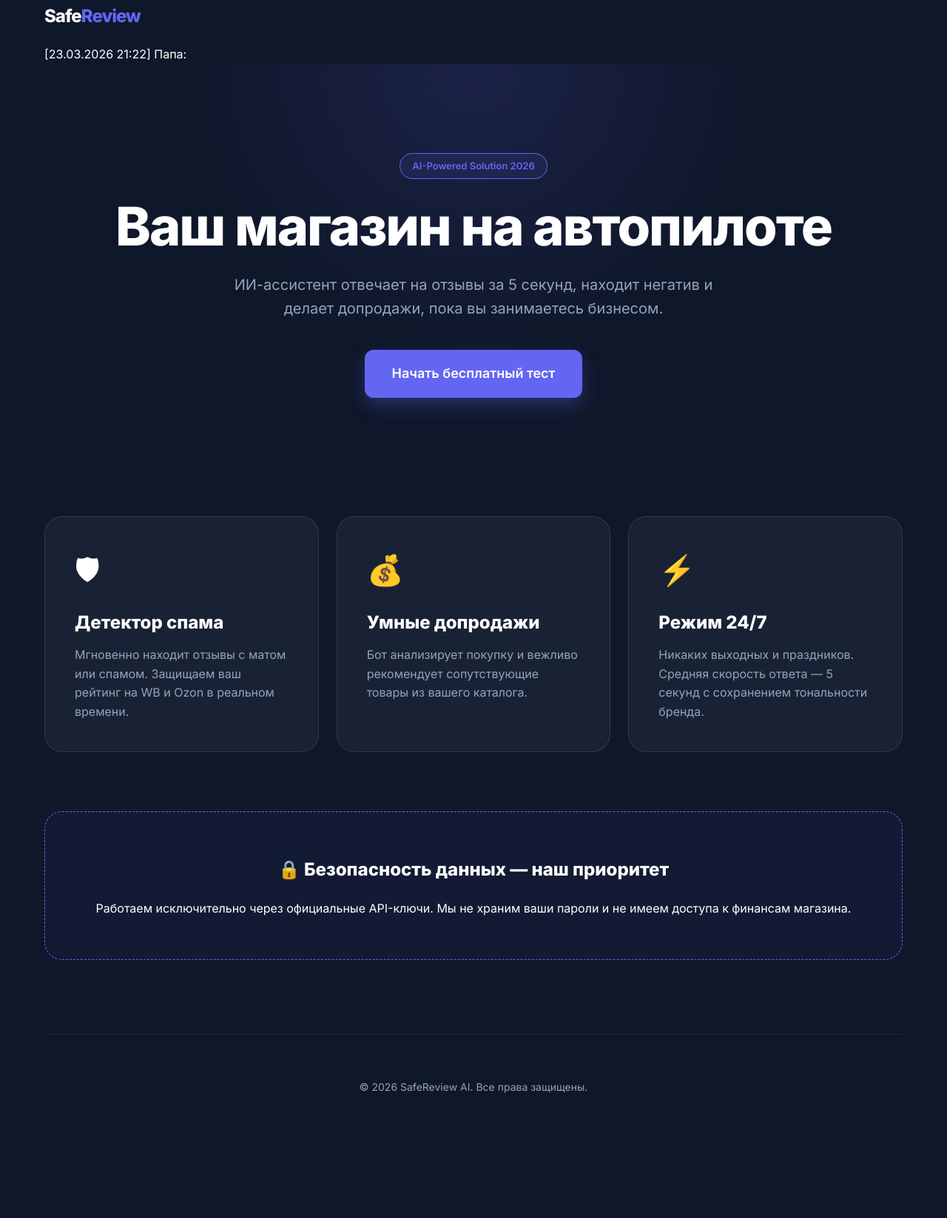
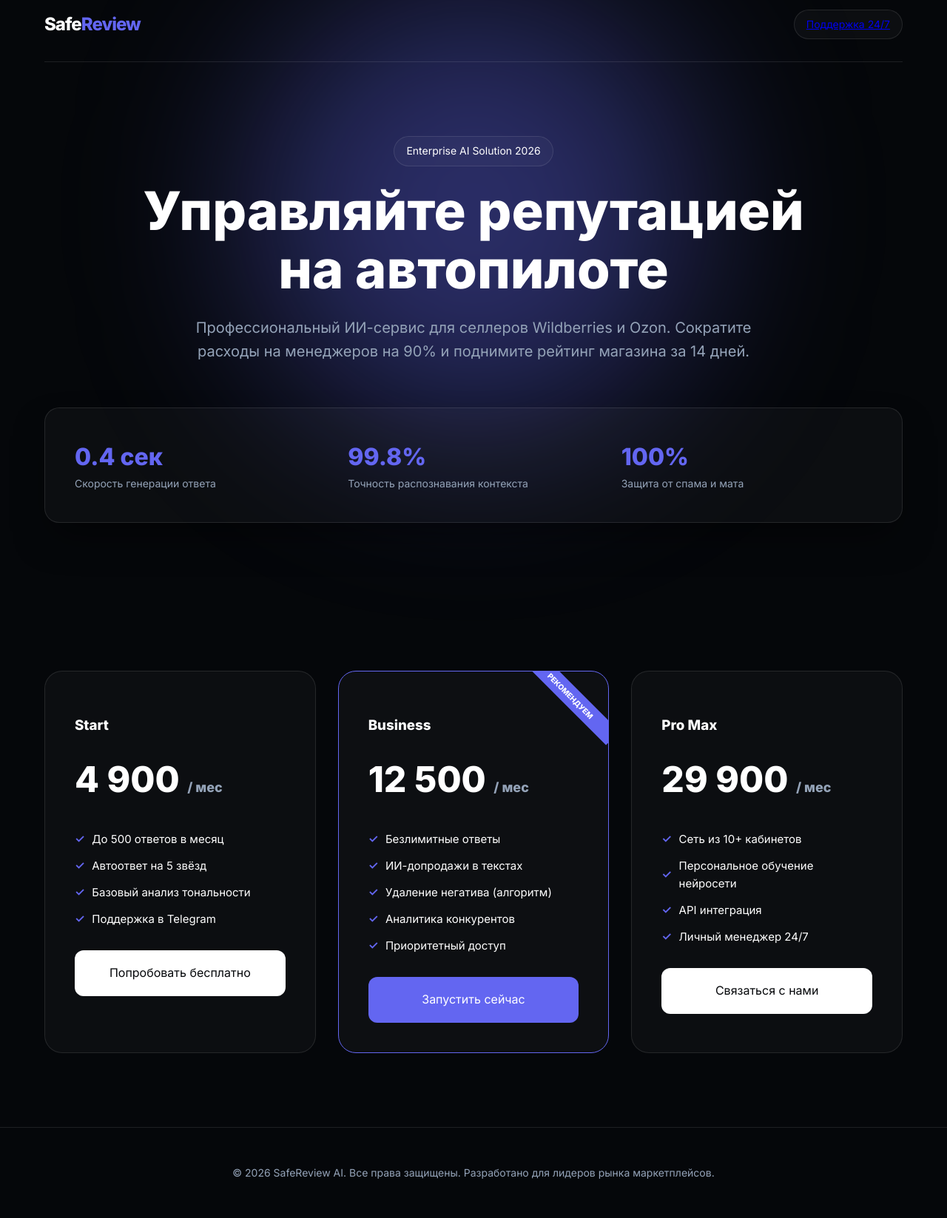
Before and after one commit to rabochkaavant-spec/safereview, a plain HTML site: page index.html in a window 1280 px wide. Shown: the part 17-1664 px from the top of the page at 74% size. Before the commit the page ends 1559 px from the top, so only its background shows below. Drawn offline with Linux system fonts and the light colour scheme.

Commit message:
Update index.html

```diff
--- a/index.html
+++ b/index.html
@@ -3,111 +3,79 @@
 <head>
     <meta charset="UTF-8">
     <meta name="viewport" content="width=device-width, initial-scale=1.0">
-    <title>SafeReview AI — Автоматизация отзывов WB/Ozon</title>
+    <title>SafeReview AI — Профессиональная автоматизация отзывов WB/Ozon</title>
     <link href="https://fonts.googleapis.com/css2?family=Inter:wght@400;600;800&display=swap" rel="stylesheet">
     <style>
         :root {
-            --bg: #0f172a;
-            --card-bg: rgba(30, 41, 59, 0.7);
+            --bg: #05070a;
+            --card-bg: rgba(255, 255, 255, 0.03);
             --primary: #6366f1;
+            --primary-glow: rgba(99, 102, 241, 0.4);
             --text-main: #ffffff;
             --text-dim: #94a3b8;
+            --border: rgba(255, 255, 255, 0.1);
         }
 
-        * { box-sizing: border-box; }
+        * { box-sizing: border-box; transition: all 0.3s ease; }
         body {
-            margin: 0;
-            background-color: var(--bg);
-            color: var(--text-main);
-            font-family: 'Inter', sans-serif;
-            line-height: 1.6;
-            overflow-x: hidden;
+            margin: 0; background-color: var(--bg); color: var(--text-main);
+            font-family: 'Inter', sans-serif; line-height: 1.6; overflow-x: hidden;
         }
 
         .container { max-width: 1200px; margin: 0 auto; padding: 0 20px; }
 
         /* HEADER */
-        header { padding: 20px 0; display: flex; justify-content: space-between; align-items: center; }
+        header { padding: 30px 0; display: flex; justify-content: space-between; align-items: center; border-bottom: 1px solid var(--border); }
         .logo { font-weight: 800; font-size: 24px; letter-spacing: -1px; }
         .logo span { color: var(--primary); }
 
         /* HERO SECTION */
-        .hero {
-            padding: 120px 0 80px;
-            text-align: center;
-            background: radial-gradient(circle at top, rgba(99, 102, 241, 0.15) 0%, transparent 50%);
+        .hero { padding: 100px 0; text-align: center; position: relative; }
+        .hero::before {
+            content: ''; position: absolute; top: -100px; left: 50%; transform: translateX(-50%);
+            width: 600px; height: 600px; background: var(--primary-glow); filter: blur(120px); border-radius: 50%; z-index: -1;
         }
-        .badge {
-            display: inline-block;
-            padding: 6px 16px;
-            background: rgba(99, 102, 241, 0.1);
-            border: 1px solid var(--primary);
-            border-radius: 100px;
-            color: var(--primary);
-            font-size: 13px;
-            font-weight: 600;
-            margin-bottom: 24px;
+        .badge { background: var(--card-bg); border: 1px solid var(--border); padding: 8px 16px; border-radius: 100px; font-size: 14px; display: inline-block; margin-bottom: 20px; }
+        h1 { font-size: clamp(40px, 8vw, 72px); line-height: 1.1; margin: 0 0 24px; font-weight: 800; }
+        .hero p { font-size: 20px; color: var(--text-dim); max-width: 800px; margin: 0 auto 40px; }
+
+        /* DASHBOARD PREVIEW (Professional Look) */
+        .preview {
+            background: var(--card-bg); border: 1px solid var(--border); border-radius: 20px;
+            padding: 40px; margin-top: 60px; box-shadow: 0 25px 50px -12px rgba(0,0,0,0.5);
+            display: grid; grid-template-columns: repeat(auto-fit, minmax(250px, 1fr)); gap: 30px;
         }
-        h1 {
-            font-size: clamp(40px, 8vw, 72px);
-            font-weight: 800;
-            line-height: 1.1;
-            margin: 0 0 24px;
-            letter-spacing: -2px;
+        .stat-card { text-align: left; }
+        .stat-card .val { font-size: 32px; font-weight: 800; color: var(--primary); }
+        .stat-card .label { color: var(--text-dim); font-size: 14px; }
+
+        /* PRICING (Based on your 100k plan) */
+        .pricing { padding: 100px 0; }
+        .grid { display: grid; grid-template-columns: repeat(auto-fit, minmax(300px, 1fr)); gap: 30px; }
+        .price-card {
+            background: var(--card-bg); border: 1px solid var(--border); border-radius: 24px; padding: 40px;
+            position: relative; overflow: hidden;
         }
-        .hero p {
-            font-size: 20px;
-            color: var(--text-dim);
-            max-width: 700px;
-            margin: 0 auto 40px;
+        .price-card.popular { border-color: var(--primary); }
+        .price-card.popular::after {
+            content: 'РЕКОМЕНДУЕМ'; position: absolute; top: 20px; right: -30px;
+            background: var(--primary); font-size: 10px; font-weight: 800; padding: 5px 40px; transform: rotate(45deg);
         }
+        .price { font-size: 48px; font-weight: 800; margin: 20px 0; }
+        .price span { font-size: 18px; color: var(--text-dim); }
 
-        /* BUTTONS */
+        .list { list-style: none; padding: 0; margin: 30px 0; text-align: left; }
+        .list li { margin-bottom: 12px; display: flex; align-items: center; font-size: 15px; }
+        .list li::before { content: '✓'; color: var(--primary); margin-right: 10px; font-weight: bold; }
+
         .btn {
-            display: inline-block;
-            background: var(--primary);
-            color: white;
-            padding: 18px 36px;
-            border-radius: 12px;
-            text-decoration: none;
-            font-weight: 600;
-            font-size: 18px;
-            box-shadow: 0 10px 25px rgba(99, 102, 241, 0.3);
-            transition: 0.3s cubic-bezier(0.4, 0, 0.2, 1);
+            display: block; width: 100%; padding: 18px; border-radius: 12px; text-decoration: none;
+[23.03.2026 21:57] Папа: font-weight: 600; text-align: center; background: var(--text-main); color: var(--bg);
         }
-        .btn:hover { transform: translateY(-3px); box-shadow: 0 20px 40px rgba(99, 102, 241, 0.5); }
+        .btn-primary { background: var(--primary); color: white; }
+        .btn:hover { transform: translateY(-3px); box-shadow: 0 10px 20px rgba(99,102,241,0.2); }
 
-        /* FEATURES GRID */
-        .features {
-            display: grid;
-            grid-template-columns: repeat(auto-fit, minmax(300px, 1fr));
-            gap: 24px;
-            padding: 80px 0;
-        }
-        .card {
-            background: var(--card-bg);
-            border: 1px solid rgba(255, 255, 255, 0.1);
-            padding: 40px;
-            border-radius: 24px;
-            backdrop-filter: blur(10px);
-            transition: 0.3s;
-        }
-        .card:hover { border-color: var(--primary); background: rgba(30, 41, 59, 0.9); }
-        .icon { font-size: 40px; margin-bottom: 20px; display: block; }
-        .card h3 { font-size: 24px; margin: 0 0 12px; }
-        .card p { color: var(--text-dim); margin: 0; }
-
-        /* SECURITY BLOCK */
-        .security {
-            background: rgba(99, 102, 241, 0.05);
-            border: 1px dashed var(--primary);
-            padding: 40px;
-            border-radius: 24px;
-            text-align: center;
-            margin-bottom: 100px;
-        }
-
-        footer { text-align: center; padding: 60px 0; border-top: 1px solid rgba(255, 255, 255, 0.05); color: var(--text-dim); font-size: 14px; }
+        footer { padding: 50px 0; text-align: center; border-top: 1px solid var(--border); color: var(--text-dim); font-size: 14px; }
     </style>
 </head>
 <body>
@@ -115,41 +83,75 @@
 <div class="container">
     <header>
         <div class="logo">Safe<span>Review</span></div>
+        <a href="https://t.me/ТВОЙ_НИК" class="badge" style="margin-bottom:0; cursor:pointer;">Поддержка 24/7</a>
     </header>
-[23.03.2026 21:22] Папа: <section class="hero">
-        <div class="badge">AI-Powered Solution 2026</div>
-        <h1>Ваш магазин на автопилоте</h1>
-        <p>ИИ-ассистент отвечает на отзывы за 5 секунд, находит негатив и делает допродажи, пока вы занимаетесь бизнесом.</p>
-        <a href="https://t.me/ВАШ_НИК" class="btn">Начать бесплатный тест</a>
+
+    <section class="hero">
+        <div class="badge">Enterprise AI Solution 2026</div>
+        <h1>Управляйте репутацией <br> на автопилоте</h1>
+        <p>Профессиональный ИИ-сервис для селлеров Wildberries и Ozon. Сократите расходы на менеджеров на 90% и поднимите рейтинг магазина за 14 дней.</p>
+
+        <div class="preview">
+            <div class="stat-card">
+                <div class="val">0.4 сек</div>
+                <div class="label">Скорость генерации ответа</div>
+            </div>
+            <div class="stat-card">
+                <div class="val">99.8%</div>
+                <div class="label">Точность распознавания контекста</div>
+            </div>
+            <div class="stat-card">
+                <div class="val">100%</div>
+                <div class="label">Защита от спама и мата</div>
+            </div>
+        </div>
     </section>
 
-    <div class="features">
-        <div class="card">
-            <span class="icon">🛡</span>
-            <h3>Детектор спама</h3>
-            <p>Мгновенно находит отзывы с матом или спамом. Защищаем ваш рейтинг на WB и Ozon в реальном времени.</p>
+    <section class="pricing">
+        <div class="grid">
+            <div class="price-card">
+                <h3>Start</h3>
+                <div class="price">4 900 <span>/ мес</span></div>
+                <ul class="list">
+                    <li>До 500 ответов в месяц</li>
+                    <li>Автоответ на 5 звёзд</li>
+                    <li>Базовый анализ тональности</li>
+                    <li>Поддержка в Telegram</li>
+                </ul>
+                <a href="https://t.me/ТВОЙ_НИК" class="btn">Попробовать бесплатно</a>
             </div>
-        <div class="card">
-            <span class="icon">💰</span>
-            <h3>Умные допродажи</h3>
-            <p>Бот анализирует покупку и вежливо рекомендует сопутствующие товары из вашего каталога.</p>
+
+            <div class="price-card popular">
+                <h3>Business</h3>
+                <div class="price">12 500 <span>/ мес</span></div>
+                <ul class="list">
+                    <li>Безлимитные ответы</li>
+                    <li>ИИ-допродажи в текстах</li>
+                    <li>Удаление негатива (алгоритм)</li>
+                    <li>Аналитика конкурентов</li>
+                    <li>Приоритетный доступ</li>
+                </ul>
+                <a href="https://t.me/ТВОЙ_НИК" class="btn btn-primary">Запустить сейчас</a>
             </div>
-        <div class="card">
-            <span class="icon">⚡️</span>
-            <h3>Режим 24/7</h3>
-            <p>Никаких выходных и праздников. Средняя скорость ответа — 5 секунд с сохранением тональности бренда.</p>
+
+            <div class="price-card">
+                <h3>Pro Max</h3>
+                <div class="price">29 900 <span>/ мес</span></div>
+                <ul class="list">
+                    <li>Сеть из 10+ кабинетов</li>
+                    <li>Персональное обучение нейросети</li>
+                    <li>API интеграция</li>
+                    <li>Личный менеджер 24/7</li>
+                </ul>
+                <a href="https://t.me/ТВОЙ_НИК" class="btn">Связаться с нами</a>
             </div>
         </div>
-
-    <section class="security">
-        <h2>🔒 Безопасность данных — наш приоритет</h2>
-        <p>Работаем исключительно через официальные API-ключи. Мы не храним ваши пароли и не имеем доступа к финансам магазина.</p>
     </section>
+</div>
 
 <footer>
-        &copy; 2026 SafeReview AI. Все права защищены.
+    &copy; 2026 SafeReview AI. Все права защищены. Разработано для лидеров рынка маркетплейсов.
 </footer>
-</div>
 
 </body>
 </html>
```
Lines whose indentation alone changed are shown as unchanged.
